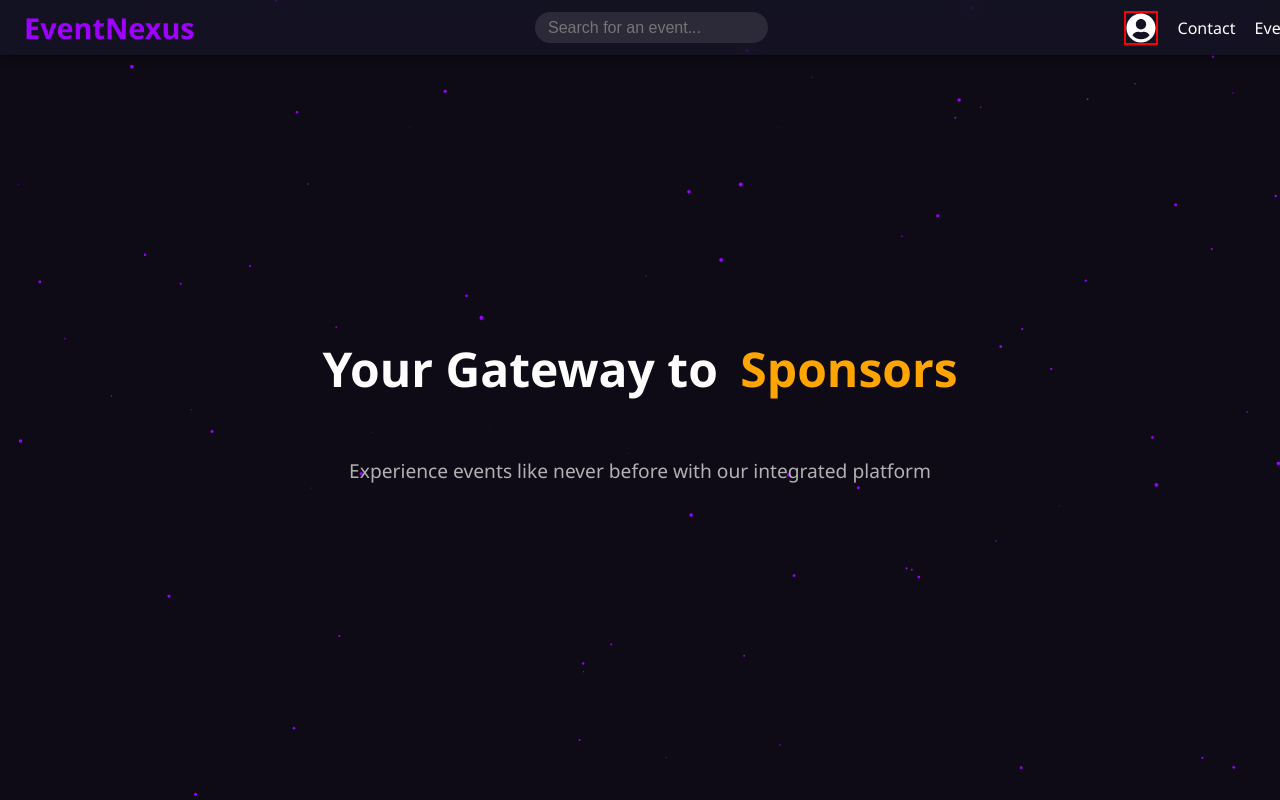
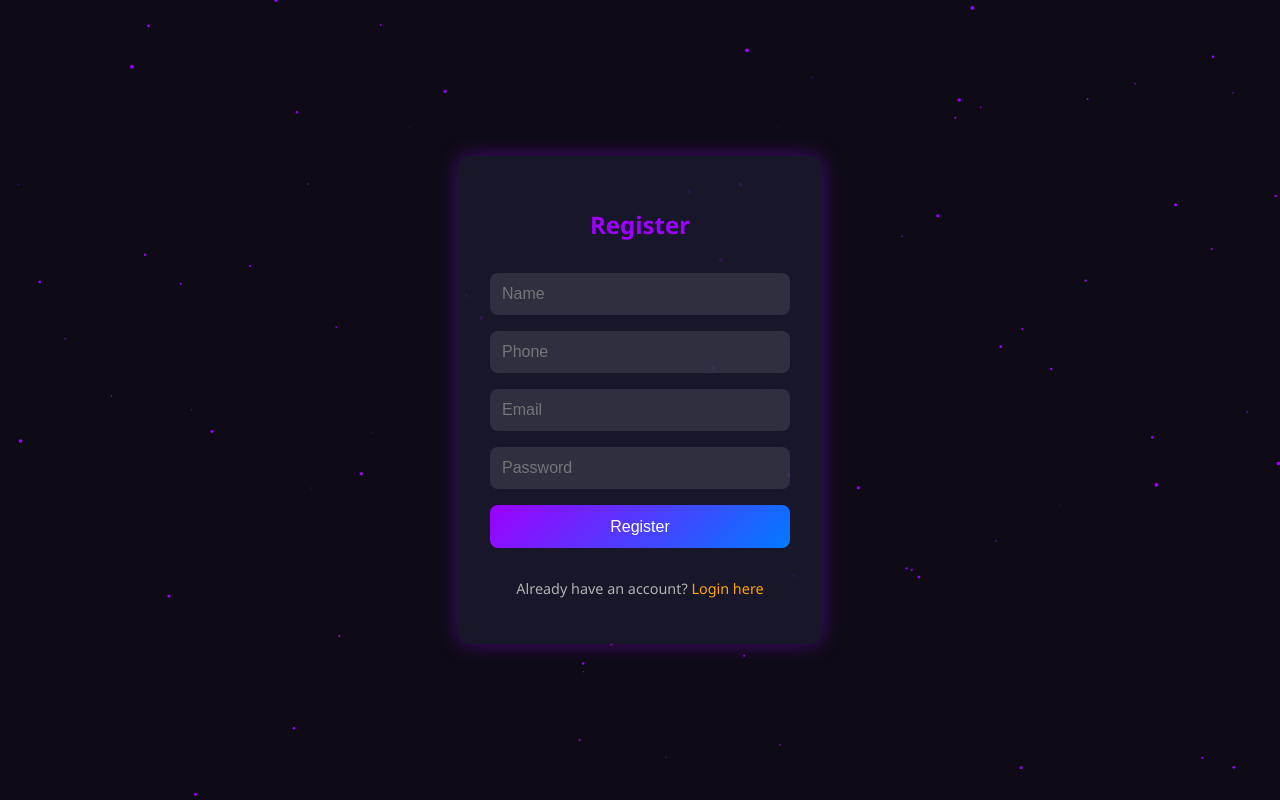
Before and after one commit to laxmitangadi/EventNexus, a React (Create React App) app in the folder frontend/: page /register in a window 1280 px wide. Built offline with nearby package versions, Linux system fonts and the light colour scheme.

Commit message:
This is Register and Login Page

```diff
--- a/frontend/package.json
+++ b/frontend/package.json
@@ -12,6 +12,7 @@
     "react": "^19.1.0",
     "react-dom": "^19.1.0",
     "react-icons": "^5.5.0",
+    "react-router-dom": "^7.5.0",
     "react-scripts": "5.0.1",
     "three": "^0.175.0",
     "web-vitals": "^2.1.4"
--- a/frontend/src/App.js
+++ b/frontend/src/App.js
@@ -1,12 +1,18 @@
-
 import './App.css';
+import { BrowserRouter as Router, Routes, Route } from 'react-router-dom';
 import LandingPage from './components/LandingPage';
+import RegisterPage from './components/RegisterPage';
+import LoginPage from './components/LoginPage';
 
 function App() {
   return (
-    <div className="App">
-      <LandingPage/>
-    </div>
+    <Router>
+      <Routes>
+        <Route path="/" element={<LandingPage />} />
+        <Route path="/register" element={<RegisterPage />} />
+        <Route path="/login" element={<LoginPage />} />
+      </Routes>
+    </Router>
   );
 }
 
--- /dev/null
+++ b/frontend/src/components/LoginPage.jsx
@@ -0,0 +1,74 @@
+import React, { useRef, useEffect } from 'react';
+import { Link } from 'react-router-dom';
+import '../styles/AuthPages.css';
+
+const LoginPage = () => {
+  const canvasRef = useRef(null);
+
+  useEffect(() => {
+    const canvas = canvasRef.current;
+    const ctx = canvas.getContext('2d');
+    let particles = [];
+
+    class Particle {
+      constructor() {
+        this.x = Math.random() * canvas.width;
+        this.y = Math.random() * canvas.height;
+        this.size = Math.random() * 2;
+        this.speedX = Math.random() * 3 - 1.5;
+        this.speedY = Math.random() * 3 - 1.5;
+      }
+
+      update() {
+        this.x += this.speedX;
+        this.y += this.speedY;
+        if (this.x > canvas.width) this.x = 0;
+        if (this.x < 0) this.x = canvas.width;
+        if (this.y > canvas.height) this.y = 0;
+        if (this.y < 0) this.y = canvas.height;
+      }
+
+      draw() {
+        ctx.fillStyle = '#9D00FF';
+        ctx.beginPath();
+        ctx.arc(this.x, this.y, this.size, 0, Math.PI * 2);
+        ctx.fill();
+      }
+    }
+
+    const init = () => {
+      canvas.width = window.innerWidth;
+      canvas.height = window.innerHeight;
+      particles = Array(100).fill().map(() => new Particle());
+    };
+
+    const animate = () => {
+      ctx.clearRect(0, 0, canvas.width, canvas.height);
+      particles.forEach(p => {
+        p.update();
+        p.draw();
+      });
+      requestAnimationFrame(animate);
+    };
+
+    init();
+    animate();
+    window.addEventListener('resize', init);
+    return () => window.removeEventListener('resize', init);
+  }, []);
+
+  return (
+    <div className="auth-page">
+      <canvas ref={canvasRef} className="background-canvas" />
+      <form className="auth-form">
+        <h2>Login</h2>
+        <input type="text" placeholder="Username" required />
+        <input type="password" placeholder="Password" required />
+        <button type="submit">Login</button>
+        <p>Don't have an account? <Link to="/register">Register here</Link></p>
+      </form>
+    </div>
+  );
+};
+
+export default LoginPage;
--- /dev/null
+++ b/frontend/src/components/RegisterPage.jsx
@@ -0,0 +1,76 @@
+import React, { useRef, useEffect } from 'react';
+import { Link } from 'react-router-dom';
+import '../styles/AuthPages.css';
+
+const RegisterPage = () => {
+  const canvasRef = useRef(null);
+
+  useEffect(() => {
+    const canvas = canvasRef.current;
+    const ctx = canvas.getContext('2d');
+    let particles = [];
+
+    class Particle {
+      constructor() {
+        this.x = Math.random() * canvas.width;
+        this.y = Math.random() * canvas.height;
+        this.size = Math.random() * 2;
+        this.speedX = Math.random() * 3 - 1.5;
+        this.speedY = Math.random() * 3 - 1.5;
+      }
+
+      update() {
+        this.x += this.speedX;
+        this.y += this.speedY;
+        if (this.x > canvas.width) this.x = 0;
+        if (this.x < 0) this.x = canvas.width;
+        if (this.y > canvas.height) this.y = 0;
+        if (this.y < 0) this.y = canvas.height;
+      }
+
+      draw() {
+        ctx.fillStyle = '#9D00FF';
+        ctx.beginPath();
+        ctx.arc(this.x, this.y, this.size, 0, Math.PI * 2);
+        ctx.fill();
+      }
+    }
+
+    const init = () => {
+      canvas.width = window.innerWidth;
+      canvas.height = window.innerHeight;
+      particles = Array(100).fill().map(() => new Particle());
+    };
+
+    const animate = () => {
+      ctx.clearRect(0, 0, canvas.width, canvas.height);
+      particles.forEach(p => {
+        p.update();
+        p.draw();
+      });
+      requestAnimationFrame(animate);
+    };
+
+    init();
+    animate();
+    window.addEventListener('resize', init);
+    return () => window.removeEventListener('resize', init);
+  }, []);
+
+  return (
+    <div className="auth-page">
+      <canvas ref={canvasRef} className="background-canvas" />
+      <form className="auth-form">
+        <h2>Register</h2>
+        <input type="text" placeholder="Name" required />
+        <input type="tel" placeholder="Phone" required />
+        <input type="email" placeholder="Email" required />
+        <input type="password" placeholder="Password" required />
+        <button type="submit">Register</button>
+        <p>Already have an account? <Link to="/login">Login here</Link></p>
+      </form>
+    </div>
+  );
+};
+
+export default RegisterPage;
--- /dev/null
+++ b/frontend/src/styles/AuthPages.css
@@ -0,0 +1,82 @@
+.auth-page {
+    position: relative;
+    height: 100vh;
+    background-color: #0E0B16;
+    display: flex;
+    justify-content: center;
+    align-items: center;
+    font-family: 'Segoe UI', Tahoma, Geneva, Verdana, sans-serif;
+    color: #FFFFFF;
+    overflow: hidden;
+  }
+
+  .background-canvas {
+    position: fixed;
+    top: 0;
+    left: 0;
+    z-index: 0;
+    width: 100%;
+    height: 100%;
+    pointer-events: none;
+  }
+
+  .auth-form {
+    z-index: 2;
+    background-color: rgba(26, 26, 46, 0.85);
+    padding: 2rem;
+    border-radius: 12px;
+    box-shadow: 0 0 20px rgba(157, 0, 255, 0.4);
+    display: flex;
+    flex-direction: column;
+    gap: 1rem;
+    width: 300px;
+    text-align: center;
+  }
+
+  .auth-form h2 {
+    color: #9D00FF;
+    margin-bottom: 1rem;
+  }
+
+  .auth-form input {
+    padding: 0.75rem;
+    background: rgba(255,255,255,0.1);
+    border: none;
+    border-radius: 8px;
+    color: white;
+    font-size: 1rem;
+  }
+
+  .auth-form input:focus {
+    outline: 2px solid #9D00FF;
+    background-color: rgba(255,255,255,0.2);
+  }
+
+  .auth-form button {
+    padding: 0.8rem;
+    border: none;
+    border-radius: 8px;
+    background: linear-gradient(135deg, #9D00FF, #007AFF);
+    color: white;
+    font-size: 1rem;
+    cursor: pointer;
+    transition: 0.3s ease;
+  }
+
+  .auth-form button:hover {
+    background: linear-gradient(135deg, #007AFF, #9D00FF);
+  }
+
+  .auth-form p {
+    color: #B2B2B2;
+    font-size: 0.9rem;
+  }
+
+  .auth-form a {
+    color: #FFA500;
+    text-decoration: none;
+  }
+
+  .auth-form a:hover {
+    text-decoration: underline;
+  }
```
Also changed, not shown: 1 other file (tests, documents, lock files or other folders).
